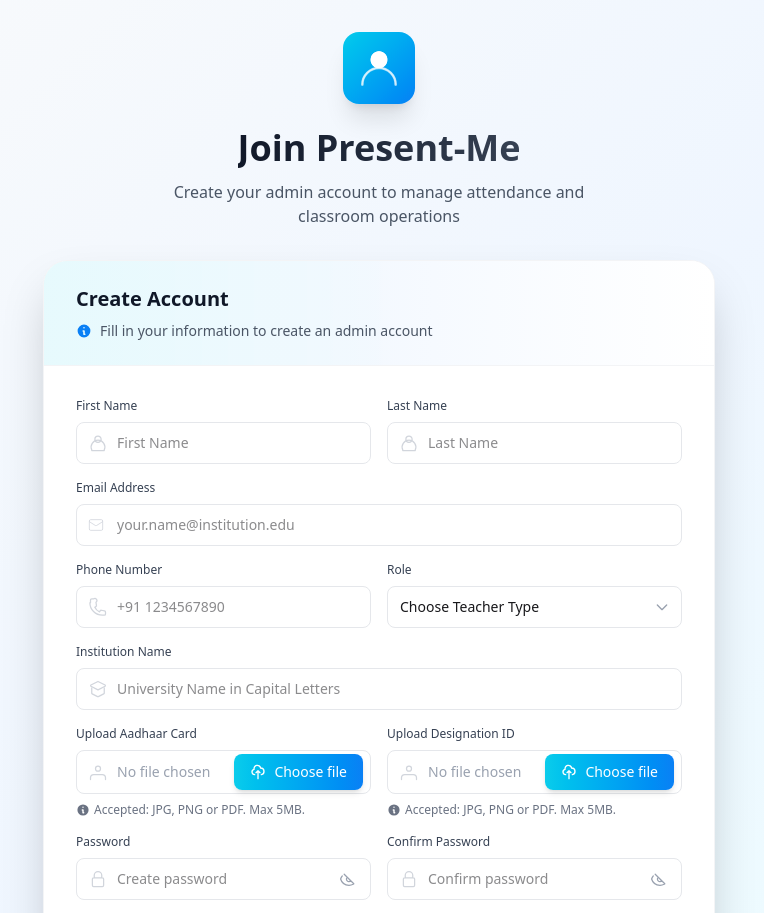
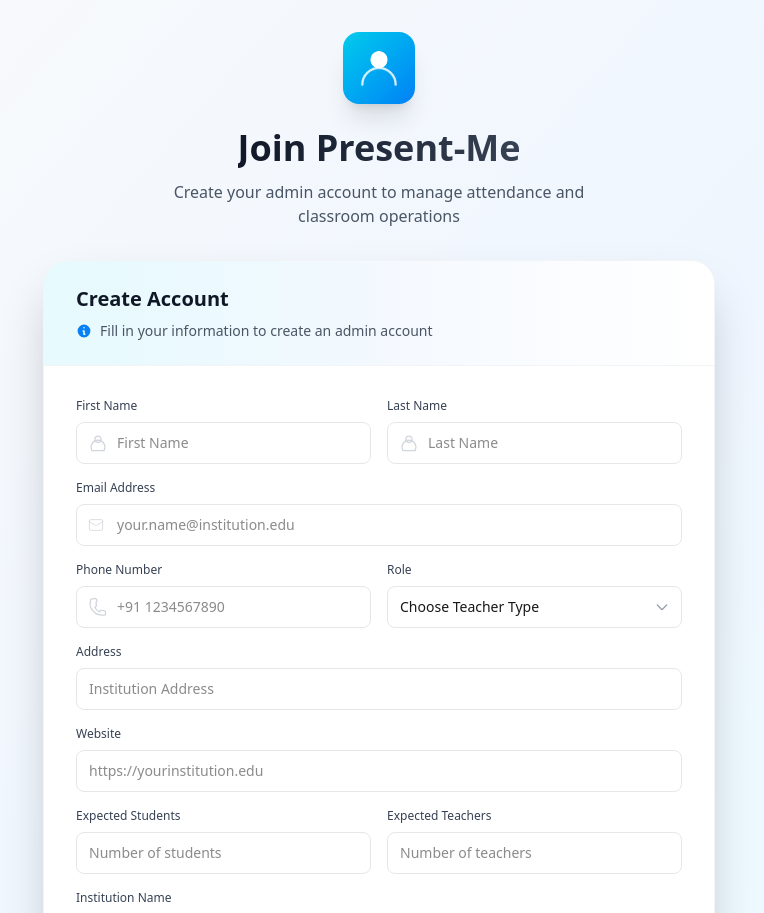
Before and after one commit to pravesh1731/present_me_admin_frontend, a React (Vite) app: page /signup in a window 1280 px wide. Shown: the top 913 px of the page, without its empty margins (261-1025 px from the left). Built offline with nearby package versions, Linux system fonts and the light colour scheme.

Commit message:
signup page new feilds added

```diff
--- a/src/Pages/account_verification_page/AccountVerificationPage.jsx
+++ b/src/Pages/account_verification_page/AccountVerificationPage.jsx
@@ -1,7 +1,13 @@
 import axios from "axios";
 import React, { useEffect } from "react";
+import { href, useNavigate } from "react-router-dom";
 
 const AccountVerificationPage = () => {
+
+  const navigate = useNavigate();
+  const gotoPage = () => {
+    navigate("/signin")
+  }
 
   const deleteToken = async() => {
     try{
@@ -101,7 +107,7 @@
             </div>
 
             <div className="mt-6">
-              <button className="w-full rounded-lg py-2 bg-gradient-to-br from-[#0BCCEB] to-[#0A80F5] text-white">
+              <button onClick={gotoPage} className="w-full rounded-lg py-2 bg-gradient-to-br from-[#0BCCEB] to-[#0A80F5] text-white">
                 ← Back to Login
               </button>
             </div>
--- a/src/Pages/signup/SignUpPage.jsx
+++ b/src/Pages/signup/SignUpPage.jsx
@@ -28,6 +28,10 @@
   const [designationID, setDesignationID] = useState(null);
   const [password, setPassword] = useState("");
   const [confirmPassword, setConfirmPassword] = useState("");
+  const [address, setAddress] = useState("");
+  const [website, setWebsite] = useState("");
+  const [expectedStudents, setExpectedStudents] = useState("");
+  const [expectedTeachers, setExpectedTeachers] = useState("");
 
   const handleSubmit = async () => {
     const newErrors = {};
@@ -45,6 +49,10 @@
     if (!password) newErrors.password = "Password is required";
     if (!confirmPassword)
       newErrors.confirmPassword = "Confirm password is required";
+    if (!address) newErrors.address = "Address is required";
+    if (!website) newErrors.website = "Website is required";
+    if (!expectedStudents) newErrors.expectedStudents = "Expected students is required";
+    if (!expectedTeachers) newErrors.expectedTeachers = "Expected teachers is required";
 
     // Validate password match
     if (password && confirmPassword && password !== confirmPassword) {
@@ -74,6 +82,10 @@
       formData.append("Role", Role);
       formData.append("InstitutionName", InstitutionName);
       formData.append("password", password);
+      formData.append("address", address);
+      formData.append("website", website);
+      formData.append("expectedStudents", expectedStudents);
+      formData.append("expectedTeachers", expectedTeachers);
 
       // Append files
       if (aadhar) formData.append("aadhar", aadhar);
@@ -292,8 +304,8 @@
                       </option>
                       <option>Dean</option>
                       <option>HOD</option>
-                      <option>Batch Incharge</option>
-                      <option>Subject Teacher</option>
+
+                      <option>Class Incharge</option>
                     </select>
                     <svg
                       className="absolute right-3 top-1/2 -translate-y-1/2 w-4 h-4 text-gray-400 pointer-events-none"
@@ -313,7 +325,79 @@
                     <p className="mt-1 text-xs text-red-600">{errors.Role}</p>
                   )}
                 </div>
+{/* Address (full width) */}
+                                <div className="md:col-span-2">
+                                  <label className="block text-xs font-medium text-gray-700 mb-2">
+                                    Address
+                                  </label>
+                                  <input
+                                    className="block w-full px-3 py-2.5 rounded-lg border border-gray-200 bg-white text-sm transition-all focus:border-[#0A80F5] focus:ring-2 focus:ring-[#0A80F5]/20 focus:outline-none hover:border-gray-300"
+                                    type="text"
+                                    value={address}
+                                    onChange={(e) => setAddress(e.target.value)}
+                                    placeholder="Institution Address"
+                                    required
+                                  />
+                                  {errors.address && (
+                                    <p className="mt-1 text-xs text-red-600">{errors.address}</p>
+                                  )}
+                                </div>
 
+                                {/* Website (full width) */}
+                                <div className="md:col-span-2">
+                                  <label className="block text-xs font-medium text-gray-700 mb-2">
+                                    Website
+                                  </label>
+                                  <input
+                                    className="block w-full px-3 py-2.5 rounded-lg border border-gray-200 bg-white text-sm transition-all focus:border-[#0A80F5] focus:ring-2 focus:ring-[#0A80F5]/20 focus:outline-none hover:border-gray-300"
+                                    type="text"
+                                    value={website}
+                                    onChange={(e) => setWebsite(e.target.value)}
+                                    placeholder="https://yourinstitution.edu"
+                                    required
+                                  />
+                                  {errors.website && (
+                                    <p className="mt-1 text-xs text-red-600">{errors.website}</p>
+                                  )}
+                                </div>
+
+                                {/* Expected Students */}
+                                <div>
+                                  <label className="block text-xs font-medium text-gray-700 mb-2">
+                                    Expected Students
+                                  </label>
+                                  <input
+                                    className="block w-full px-3 py-2.5 rounded-lg border border-gray-200 bg-white text-sm transition-all focus:border-[#0A80F5] focus:ring-2 focus:ring-[#0A80F5]/20 focus:outline-none hover:border-gray-300"
+                                    type="number"
+                                    min="0"
+                                    value={expectedStudents}
+                                    onChange={(e) => setExpectedStudents(e.target.value.replace(/\D/g, ""))}
+                                    placeholder="Number of students"
+                                    required
+                                  />
+                                  {errors.expectedStudents && (
+                                    <p className="mt-1 text-xs text-red-600">{errors.expectedStudents}</p>
+                                  )}
+                                </div>
+
+                                {/* Expected Teachers */}
+                                <div>
+                                  <label className="block text-xs font-medium text-gray-700 mb-2">
+                                    Expected Teachers
+                                  </label>
+                                  <input
+                                    className="block w-full px-3 py-2.5 rounded-lg border border-gray-200 bg-white text-sm transition-all focus:border-[#0A80F5] focus:ring-2 focus:ring-[#0A80F5]/20 focus:outline-none hover:border-gray-300"
+                                    type="number"
+                                    min="0"
+                                    value={expectedTeachers}
+                                    onChange={(e) => setExpectedTeachers(e.target.value.replace(/\D/g, ""))}
+                                    placeholder="Number of teachers"
+                                    required
+                                  />
+                                  {errors.expectedTeachers && (
+                                    <p className="mt-1 text-xs text-red-600">{errors.expectedTeachers}</p>
+                                  )}
+                                </div>
                 {/* Institution (full width, moved below) */}
                 <div className="md:col-span-2">
                   <label className="block text-xs font-medium text-gray-700 mb-2">
--- a/src/components/sidebar/Sidebar.jsx
+++ b/src/components/sidebar/Sidebar.jsx
@@ -2,6 +2,8 @@
 import { NavLink, useNavigate } from "react-router-dom";
 import { InputFieldSvg, LogoSvg } from "../common/svg/svg";
 import axios from "axios";
+import { useDispatch } from "react-redux";
+import { removeUser } from "../../utils/userSlice";
 
 const Sidebar = ({
   className = "",
@@ -10,6 +12,7 @@
   onClose,
 }) => {
   const navigate = useNavigate();
+  const dispatch = useDispatch();
 
   const handleLogout = async () => {
     try {
@@ -18,6 +21,7 @@
         {},
         { withCredentials: true }
       );
+      dispatch(removeUser())
       navigate("/signin");
     } catch (err) {
       console.error("Logout failed:", err);
```
